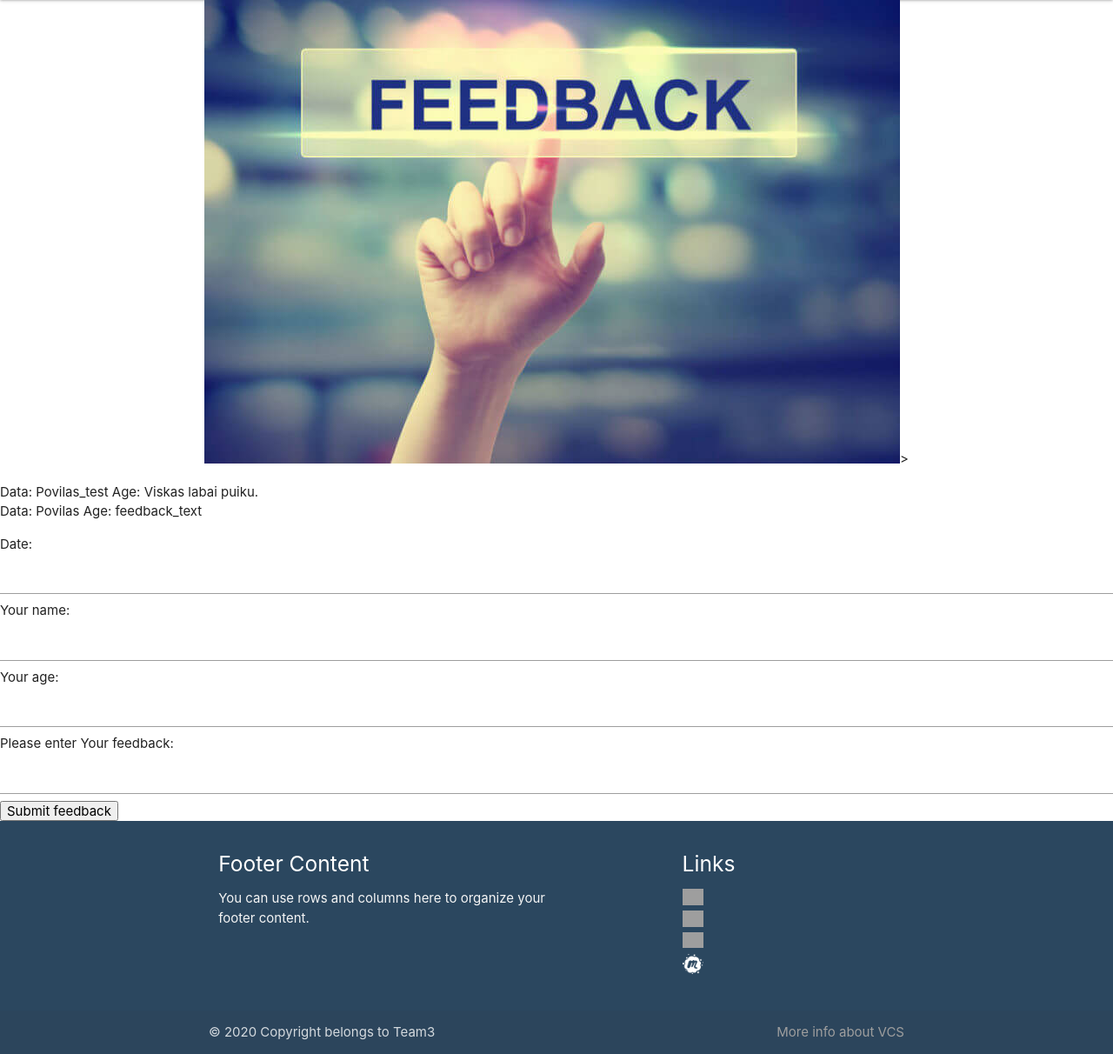
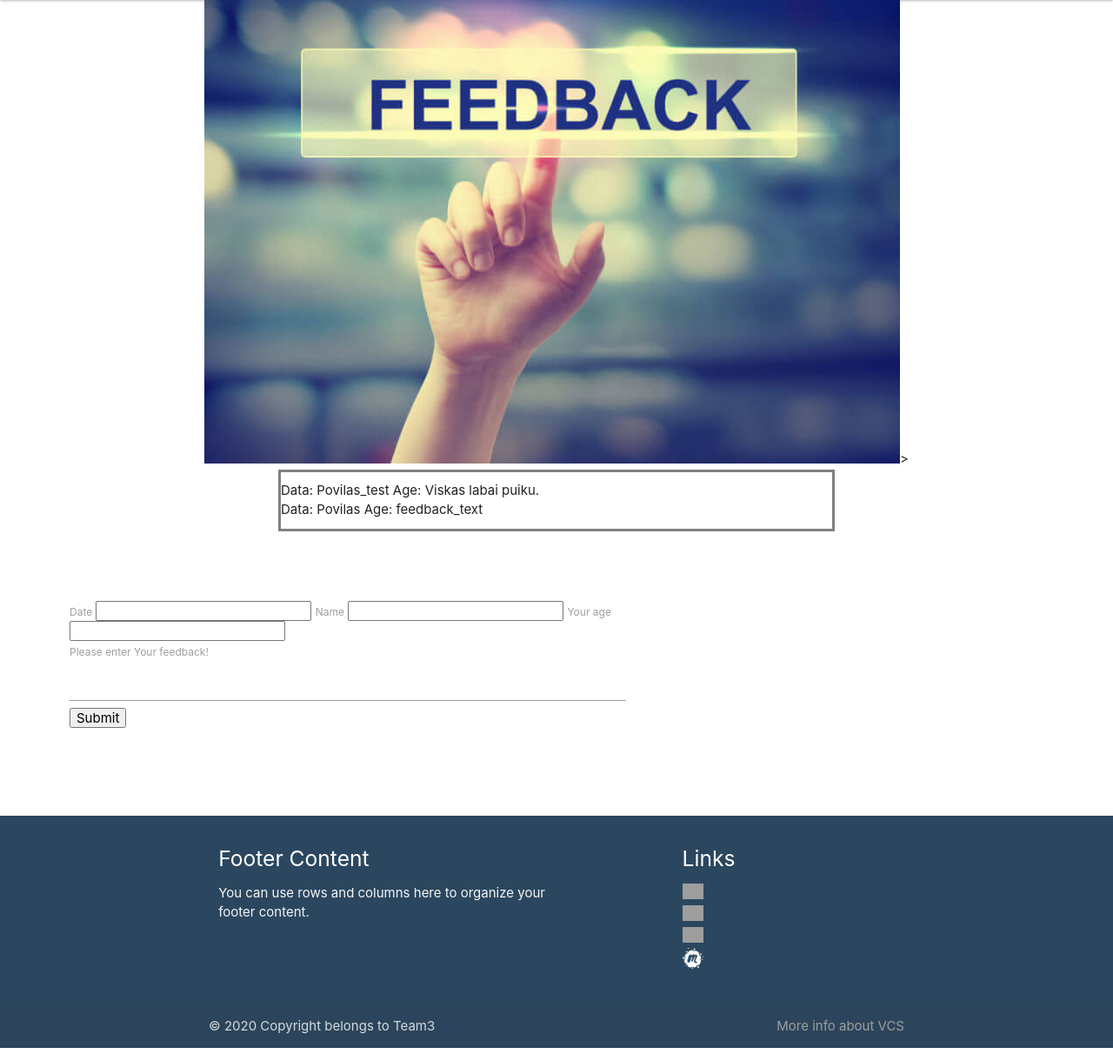
Before and after one commit to Arturasrom/grupe3, a PHP site: page /feedback.php in a window 1280 px wide. Shown: the part 101-1313 px from the top of the page at 87% size. Run offline with PHP 8.4, Linux system fonts and the light colour scheme; data comes from the database, SQL or seed files in the repository; grey boxes are pictures that could not be loaded.

Commit message:
Feedback updates and styles

```diff
--- a/feedback.php
+++ b/feedback.php
@@ -47,7 +47,7 @@
     $result = $conn->query($sql);
 
     if ($result->num_rows > 0) {
-        echo "<ul>";
+        echo "<ul class=\"db_results\">";
         // output data of each row
         while ($row = $result->fetch_assoc()) {
             echo "<li>" .  "Data: " . $row["name"] . " Age: " . $row["feedback_text"] . "<li>";
@@ -60,19 +60,34 @@
     }
     $conn->close();
     ?>
-</div>
 
+<style>
+input[type=text] {
+  width: 100%;
+  padding: 12px 20px;
+  margin: 8px 0;
+  box-sizing: border-box;
+  -ms-text-size-adjust:auto ;
+}
+</style>
 
-<form action="">
+<body>
 
- Date:<input type="text" name="Data">
- Your name:<input type="text" name="name">
- Your age:<input type="number" name="Age">
- Please enter Your feedback:<input type="text" name="feedback_text">
+<p class="c-align"></p>
 
- <button>Submit feedback</button>
+<form id="feedback_form">
+  <label for="Data">Date</label>
+  <input type="textData" id="Data" name="Data">
+  <label for="lname">Name</label>
+  <input type="Name" id="name" name="Name">
+  <label for="Age">Your age</label>
+  <input type="int" id="Age" name="Age">
+  <br><label for="lname">Please enter Your feedback! </label>
+  <input type="text" id="feedback_text" name="feedback_text"> <br>
 
+  <button>Submit <!DOCTYPE html></button>
 </form>
+
 
 <?php include "footer.php" ?>
 <!-- Netrinam! -->
--- a/styles/style.css
+++ b/styles/style.css
@@ -145,3 +145,20 @@ h3{
 }
 
 /* Povilo stiliaus kodas: */
+
+#feedback_form {
+    margin-top: 80px;
+    margin-bottom: 100px;
+    margin-right: 100px;
+    margin-left: 80px;
+    width: 50%;
+  }
+
+
+  .db_results{
+    margin: auto;
+    width: 50%;
+    border: 3px solid gray;
+    padding: 10px;
+
+  }
```
